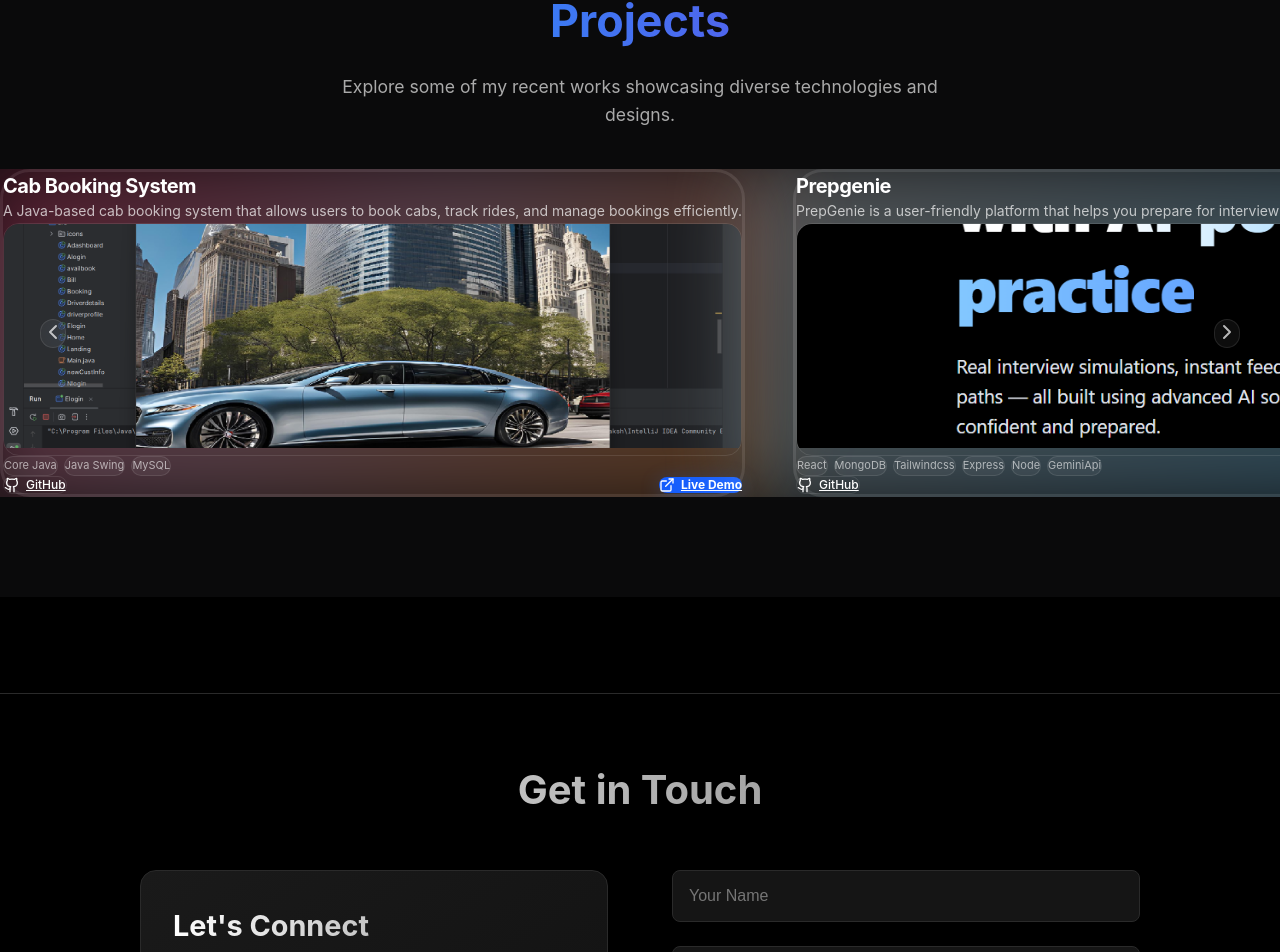
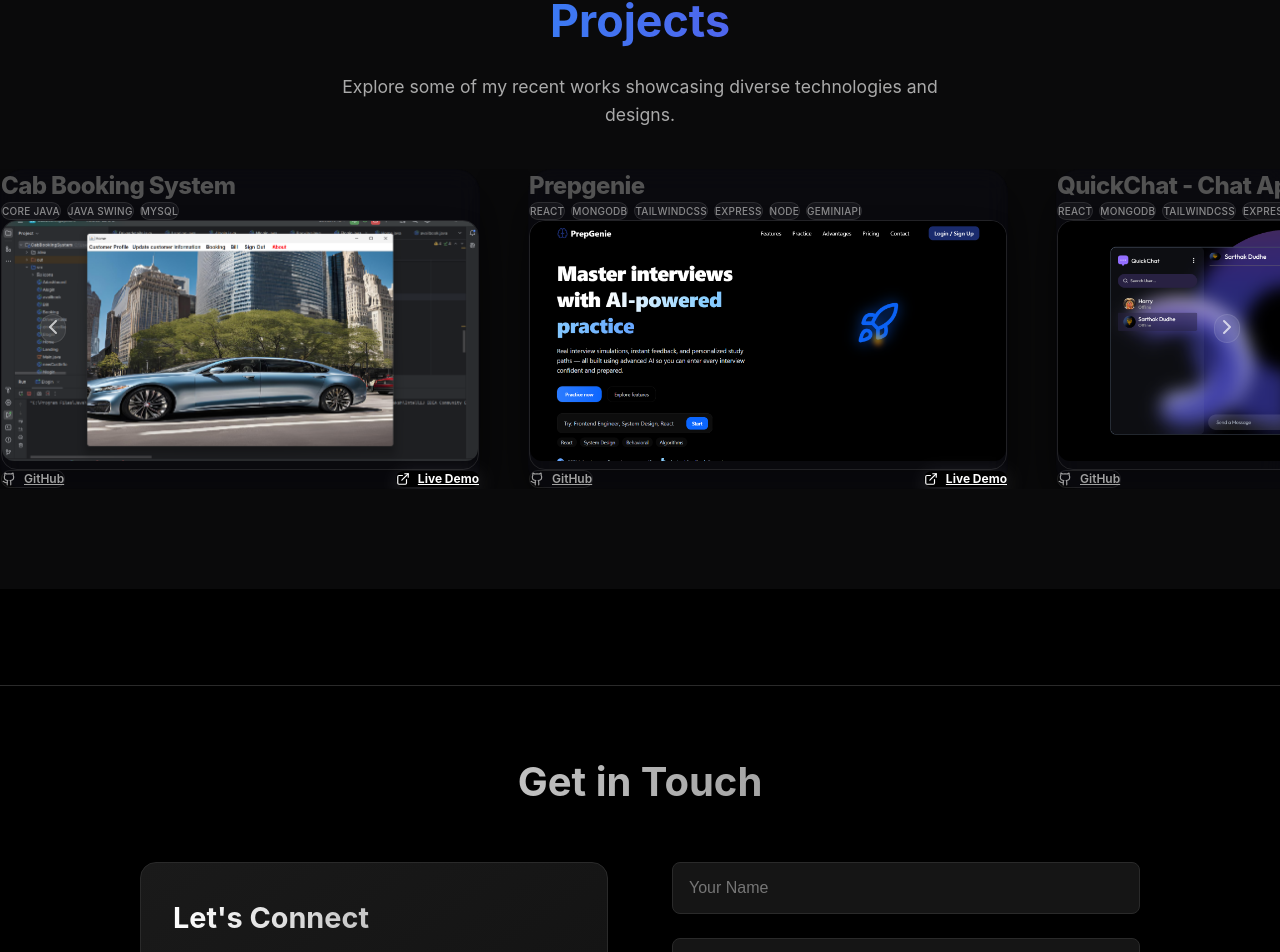
Before and after one commit to SarthakDudhe/Portfolio-Sarthak, a React (Vite) app in the folder my-app/: page / in a window 1280 px wide. Shown: the part 3483-4435 px from the top of the page. Built offline with nearby package versions, Linux system fonts and the light colour scheme.

Commit message:
feat: add interactive project showcase component with carousel and 3D card effects

```diff
--- a/my-app/src/components/Project.jsx
+++ b/my-app/src/components/Project.jsx
@@ -91,92 +91,72 @@
               className="snap-center flex-shrink-0 overflow-visible py-4"
             >
               <CardContainer containerClassName="py-0 px-2 sm:px-4">
-                <CardBody
-                  className="project-card relative group/card border-white/10 w-[82vw] sm:w-[28rem] md:w-[30rem] h-auto rounded-[30px] p-6 border shadow-[0_10px_35px_rgba(0,0,0,0.6)] flex flex-col justify-between text-left overflow-visible"
-                  style={{
-                    '--project-gradient': project.gradient,
-                  }}
-                >
-                  {/* LAYER 1 — MULTICOLOR GLOW (behind card content, tilting in 3D) */}
-                  <div
-                    className="project-glow opacity-30 group-hover/card:opacity-60 transition-opacity duration-300 absolute inset-0 scale-[1.05] blur-[40px] pointer-events-none rounded-[30px]"
-                    style={{
-                      background: project.gradient,
-                      zIndex: -1,
-                    }}
-                  />
-
+                <CardBody className="bg-[#0b0b0f]/80 backdrop-blur-md relative group/card dark:hover:shadow-2xl dark:hover:shadow-white/[0.05] dark:border-white/[0.15] border-black/[0.1] w-[82vw] sm:w-[30rem] h-auto rounded-3xl p-6 border flex flex-col justify-between text-left overflow-visible shadow-[0_20px_50px_rgba(0,0,0,0.5)]">
                   <div>
-                    {/* Top Section: Title & Description */}
+                    {/* Title */}
                     <CardItem
                       translateZ="50"
-                      className="text-white font-bold text-lg md:text-xl mb-1 tracking-tight"
+                      className="text-2xl font-extrabold text-neutral-600 dark:text-white tracking-tight"
                     >
                       {project.title}
-                    </CardItem>
-                    <CardItem
-                      as="p"
-                      translateZ="60"
-                      className="text-white/70 text-xs md:text-sm leading-relaxed mb-4 font-normal"
-                    >
-                      {project.description}
-                    </CardItem>
-
-                    {/* Middle Section: Image */}
-                    <CardItem
-                      translateZ="100"
-                      rotateX={10}
-                      rotateZ={-2}
-                      className="w-full mb-5 overflow-hidden rounded-2xl border border-white/10"
-                    >
-                      <img
-                        src={project.image}
-                        alt={project.title}
-                        className="w-full h-48 sm:h-52 md:h-56 object-cover group-hover/card:scale-[1.05] transition-transform duration-500"
-                      />
                     </CardItem>
 
                     {/* Tech Tags */}
                     <CardItem
                       translateZ="40"
-                      className="flex flex-wrap gap-1.5 mb-6"
+                      className="flex flex-wrap gap-1.5 mt-3"
                     >
                       {project.tags.map((tag, idx) => (
                         <span
                           key={idx}
-                          className="px-2.5 py-0.5 rounded-full bg-white/5 border border-white/10 text-white/60 text-[9px] md:text-[11px] font-normal"
+                          className="px-2.5 py-0.5 rounded-full bg-white/5 border border-white/10 text-white/50 text-[10px] font-medium tracking-wide uppercase"
                         >
                           {tag}
                         </span>
                       ))}
                     </CardItem>
+
+                    {/* Image */}
+                    <CardItem
+                      translateZ="100"
+                      rotateX={15}
+                      rotateZ={-8}
+                      className="w-full mt-6 overflow-hidden rounded-2xl border border-white/10 shadow-2xl"
+                    >
+                      <img
+                        src={project.image}
+                        height="1000"
+                        width="1000"
+                        className="h-60 w-full object-cover rounded-xl group-hover/card:scale-[1.03] transition-transform duration-500"
+                        alt={project.title}
+                      />
+                    </CardItem>
                   </div>
 
-                  {/* Bottom Section: Buttons */}
-                  <div className="flex justify-between items-center mt-2 w-full">
+                  {/* Buttons */}
+                  <div className="flex justify-between items-center mt-12">
                     <CardItem
-                      translateZ={30}
-                      translateX={-15}
+                      translateZ={20}
+                      translateX={-30}
                       as="a"
                       href={project.githubLink}
                       target="_blank"
                       rel="noopener noreferrer"
-                      className="px-4 py-2 rounded-xl text-xs font-medium text-white flex items-center gap-1.5 border border-white/10 hover:bg-white/5 transition-colors cursor-pointer"
+                      className="px-4 py-2.5 rounded-xl text-xs font-semibold text-neutral-400 dark:text-neutral-300 border border-white/10 hover:border-white/30 hover:bg-white/5 hover:text-white transition-all flex items-center gap-2 cursor-pointer"
                     >
-                      <Github size={14} className="md:size-4" />
+                      <Github size={14} />
                       <span>GitHub</span>
                     </CardItem>
-
                     <CardItem
-                      translateZ={30}
-                      translateX={15}
+                      translateZ={20}
+                      translateX={30}
                       as="a"
                       href={project.liveLink}
                       target="_blank"
                       rel="noopener noreferrer"
-                      className="px-4 py-2 rounded-xl bg-blue-600 text-white text-xs font-bold flex items-center gap-1.5 hover:bg-blue-500 transition-colors cursor-pointer shadow-[0_4px_20px_rgba(59,130,246,0.3)]"
+                      className="px-5 py-2.5 rounded-xl bg-black dark:bg-white dark:text-black text-white text-xs font-bold hover:bg-neutral-200 transition-all flex items-center gap-2 cursor-pointer shadow-[0_4px_20px_rgba(255,255,255,0.15)] hover:shadow-[0_4px_25px_rgba(255,255,255,0.35)]"
                     >
-                      <ExternalLink size={14} className="md:size-4" />
+                      <ExternalLink size={14} />
                       <span>Live Demo</span>
                     </CardItem>
                   </div>
```
